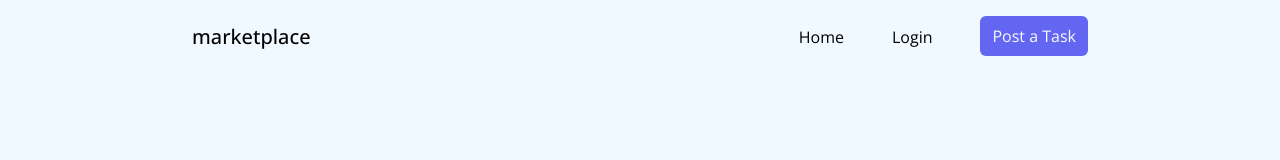
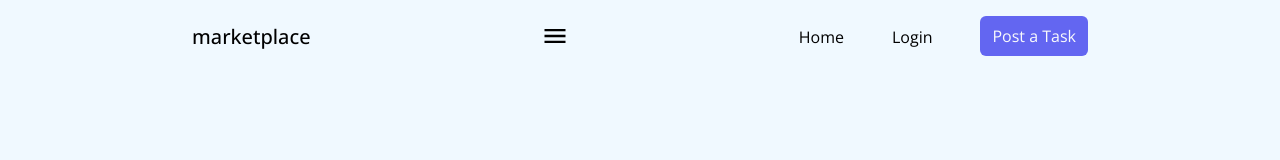
Before and after one commit to davidtaing/marketplace, a Next.js app: page / in a window 1280 px wide. Shown: the top 160 px of the page. Built offline with nearby package versions, Linux system fonts and the light colour scheme.

Commit message:
feat: add HamburgerMenu

```diff
--- /dev/null
+++ b/src/components/HamburgerMenu.tsx
@@ -0,0 +1,18 @@
+import { MdMenu, MdClose } from "react-icons/md";
+
+interface HamburgerMenuProps {
+  active: boolean;
+  toggleActive: () => void;
+}
+
+export const HamburgerMenu = ({ active, toggleActive }: HamburgerMenuProps) => {
+  return (
+    <div className="hamburgerMenu h-7 w-7" onClick={toggleActive}>
+      {active ? (
+        <MdClose className="w-full h-full" />
+      ) : (
+        <MdMenu className="w-full h-full" />
+      )}
+    </div>
+  );
+};
--- a/src/components/Header.tsx
+++ b/src/components/Header.tsx
@@ -1,10 +1,14 @@
+import { useState } from "react";
 import Link from "next/link";
 import { joinClassNames } from "../utils";
+import { HamburgerMenu } from "./HamburgerMenu";
 
 import { LayoutContainer } from "./LayoutContainer";
 import { NavMenu } from "./NavMenu";
 
 export const Header = () => {
+  const [hamburgerActive, setHamburgerActive] = useState(false);
+
   return (
     <header className="p-4">
       <LayoutContainer className="flex justify-between items-center">
@@ -13,6 +17,10 @@ export const Header = () => {
             <a className="align-middle">marketplace</a>
           </Link>
         </span>
+        <HamburgerMenu
+          active={hamburgerActive}
+          toggleActive={() => setHamburgerActive(!hamburgerActive)}
+        />
         <NavMenu />
       </LayoutContainer>
     </header>
```
